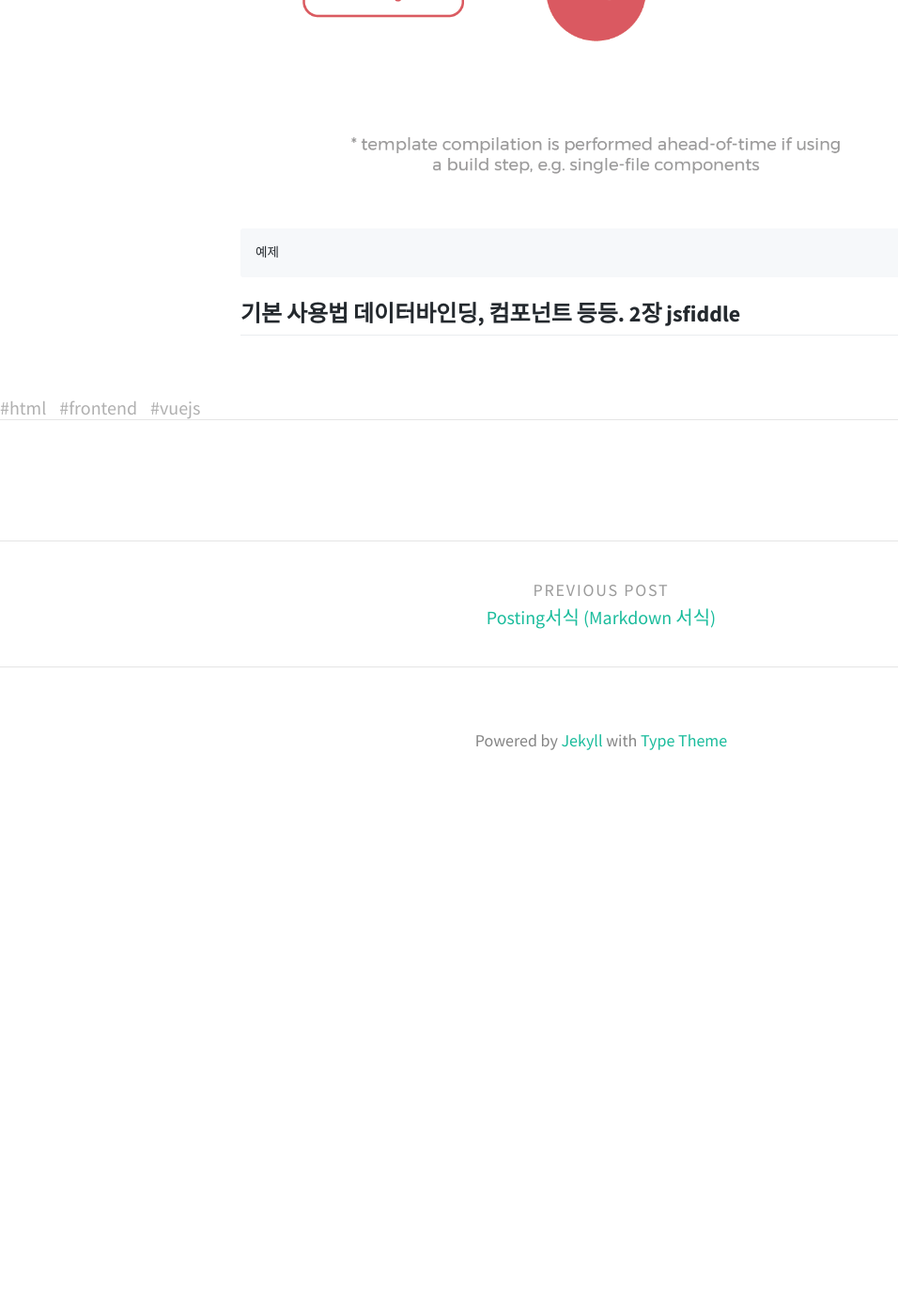
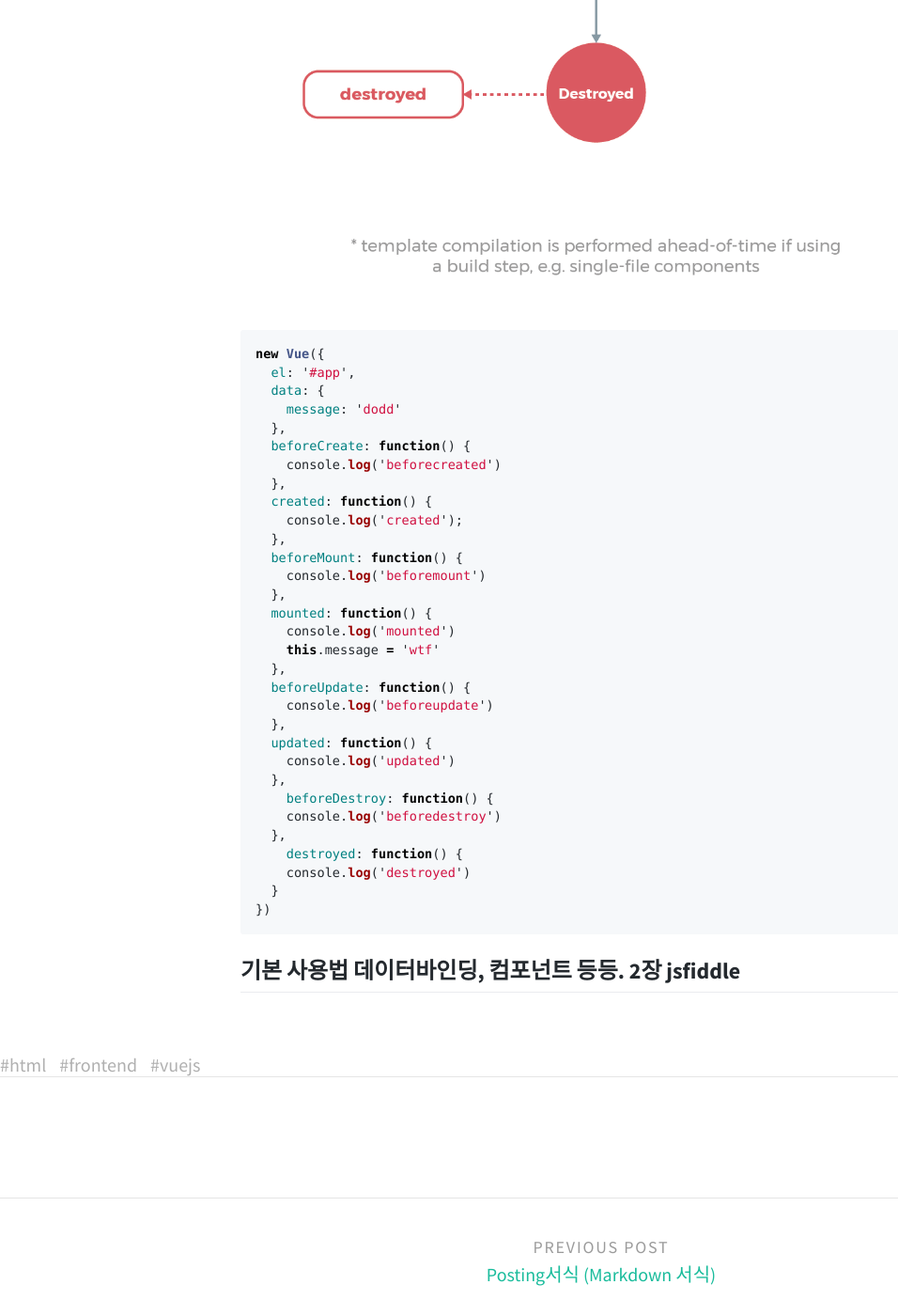
Before and after one commit to teahyuk/teahyuk.github.io, a Jekyll site: the page built from _posts/2019-05-26-vue-js.md, in a window 1280 px wide and 1400 px high, scrolled down 4388 px. Shown: the whole window at 94% size, without its empty margins (0-956 px from the left). Built offline with Jekyll 4.4.1, drawn with Linux system fonts in a browser that asks for light colours; nearby versions of some CDN libraries; comment, search, counter and statistics services are not loaded; before the commit the page ends 5253 px from its top, so only the background shows below that; some of the changed text lies outside the part shown.

Commit message:
add javascript

````diff
--- a/_posts/2019-05-26-vue-js.md
+++ b/_posts/2019-05-26-vue-js.md
@@ -81,7 +85,37 @@ tags : [html, frontend, vuejs]
 ![Vue.js Life Cycle]({{site.url}}/assets/img/vue-lifecycle.png )
 
 ```javascript
-예제
+new Vue({
+  el: '#app',
+  data: {
+    message: 'dodd'
+  },
+  beforeCreate: function() {
+    console.log('beforecreated')
+  },
+  created: function() {
+    console.log('created');
+  },
+  beforeMount: function() {
+    console.log('beforemount')
+  },
+  mounted: function() {
+    console.log('mounted')
+    this.message = 'wtf'
+  },
+  beforeUpdate: function() {
+    console.log('beforeupdate')
+  },
+  updated: function() {
+    console.log('updated')
+  },
+    beforeDestroy: function() {
+    console.log('beforedestroy')
+  },
+    destroyed: function() {
+    console.log('destroyed')
+  }
+})
 ```
 
 ## 기본 사용법 데이터바인딩, 컴포넌트 등등. 2장 jsfiddle
````
Also changed, not shown: other parts of _posts/2019-05-26-vue-js.md (+5 -1 lines).
